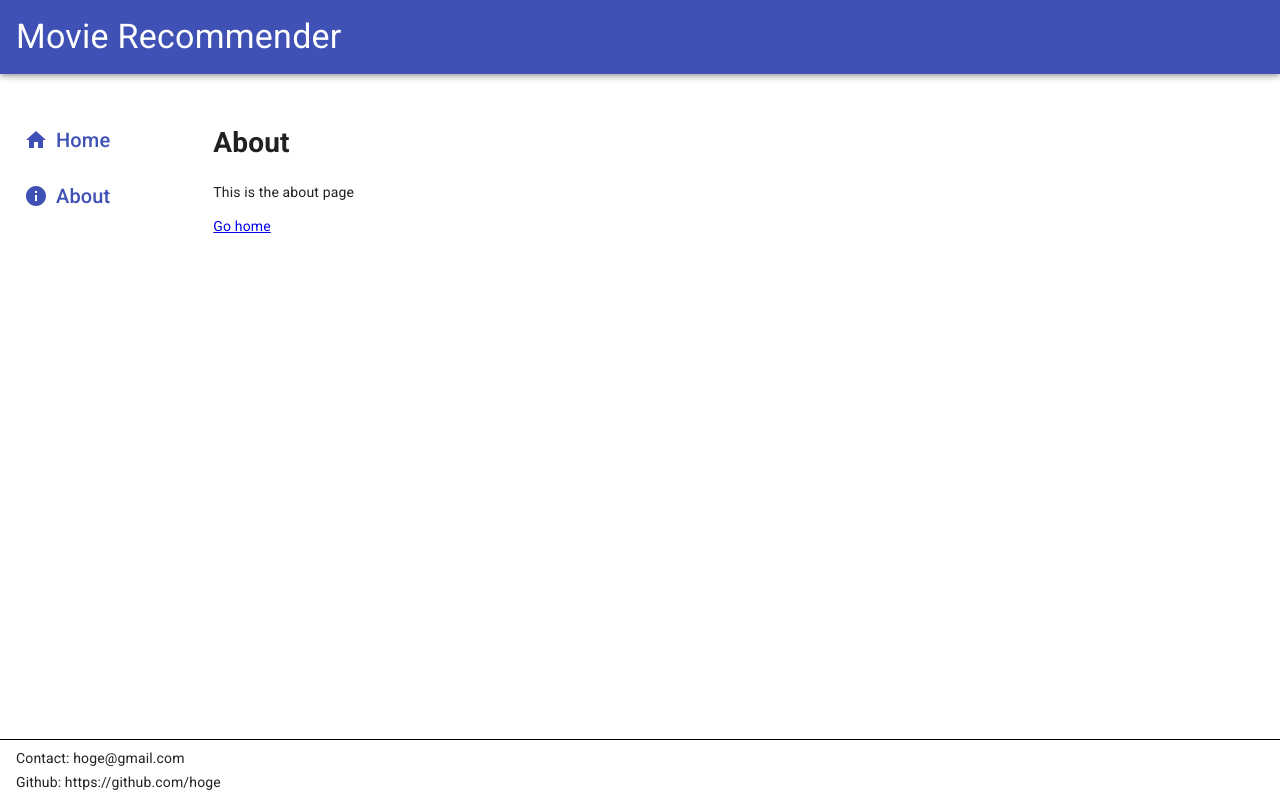
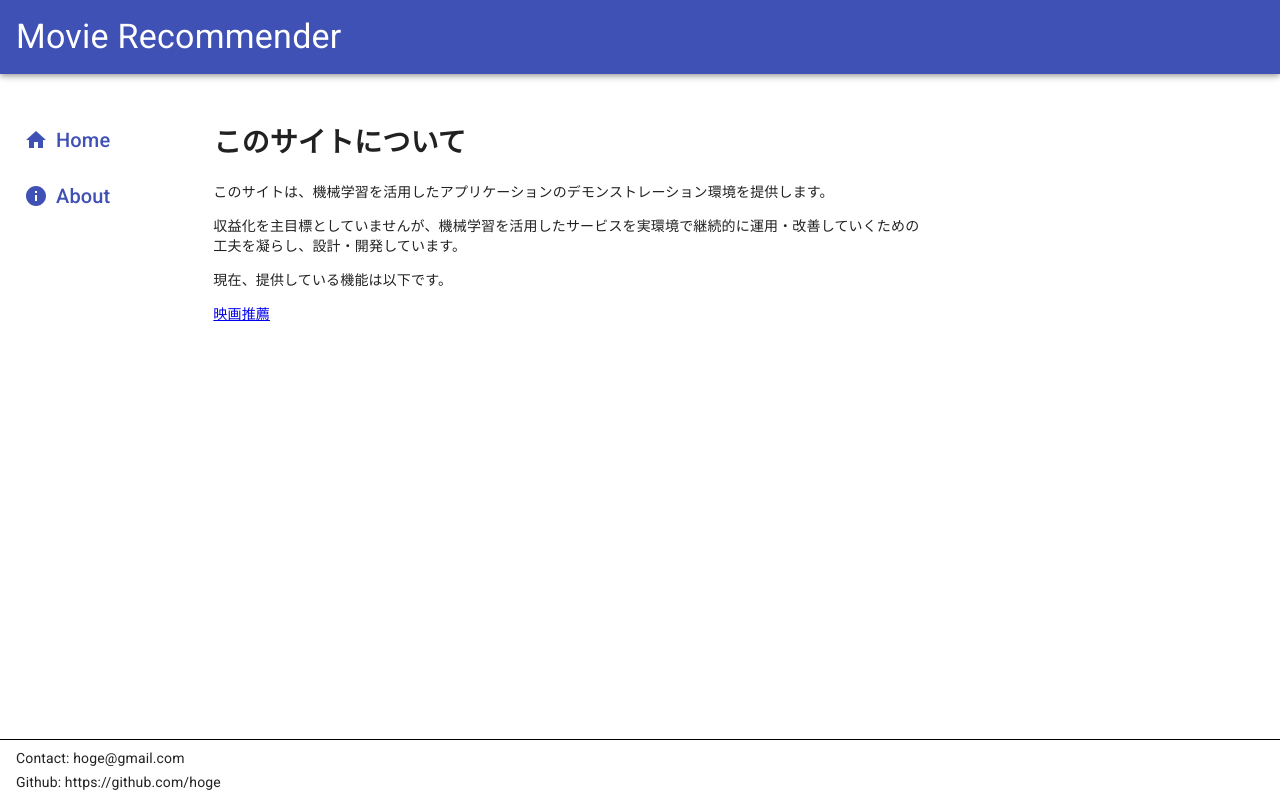
Before and after one commit to yuya-okada527/ml-playground, a Next.js app in the folder fe/: page /about in a window 1280 px wide. Built offline with nearby package versions, Linux system fonts and the light colour scheme.

Commit message:
add about page

```diff
--- a/fe/pages/about.tsx
+++ b/fe/pages/about.tsx
@@ -1,16 +1,27 @@
-import Link from 'next/link'
-import Layout from '../components/Layout'
+import { Grid } from "@material-ui/core";
+import Link from "next/link";
+import Layout from "../components/Layout";
 
 const AboutPage = () => (
   <Layout title="About | Next.js + TypeScript Example">
-    <h1>About</h1>
-    <p>This is the about page</p>
-    <p>
-      <Link href="/">
-        <a>Go home</a>
-      </Link>
-    </p>
+    <Grid container>
+      <Grid item xs={8}>
+        <h1>このサイトについて</h1>
+        <p>
+          このサイトは、機械学習を活用したアプリケーションのデモンストレーション環境を提供します。
+        </p>
+        <p>
+          収益化を主目標としていませんが、機械学習を活用したサービスを実環境で継続的に運用・改善していくための工夫を凝らし、設計・開発しています。
+        </p>
+        <p>現在、提供している機能は以下です。</p>
+        <p>
+          <Link href="/">
+            <a>映画推薦</a>
+          </Link>
+        </p>
+      </Grid>
+    </Grid>
   </Layout>
-)
+);
 
-export default AboutPage
+export default AboutPage;
```
